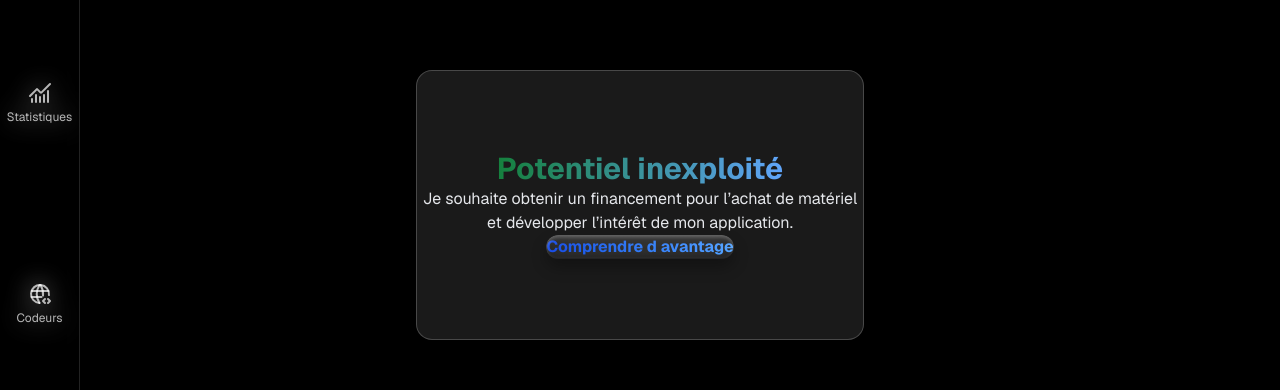
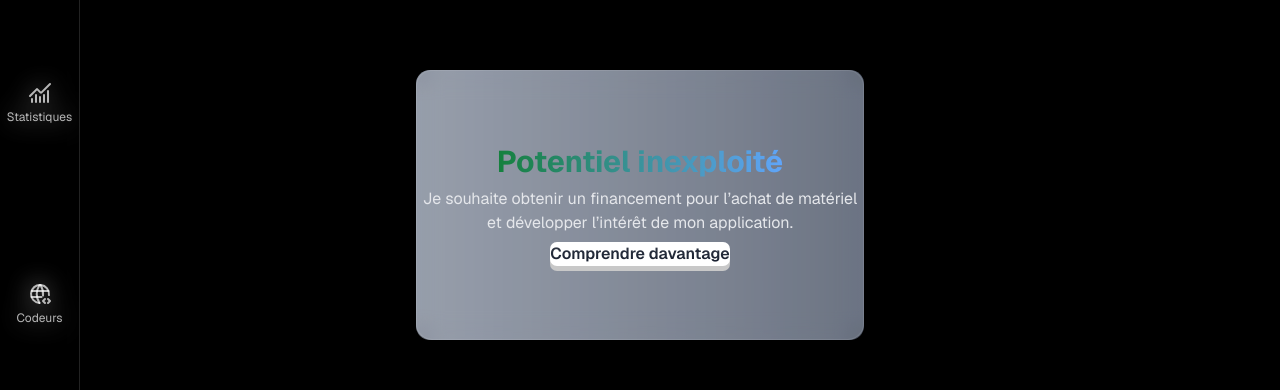
Before and after one commit to nonnzy7even7iete/nonnzytransformiumfullstackbundel, a Next.js app: page /dashboard in a window 1280 px wide. Shown: the part 195-585 px from the top of the page. Built offline with nearby package versions, Linux system fonts and the light colour scheme; no server answers; sample sign-in values are in the browser's storage.

Commit message:
Zy Bulding workflow

```diff
--- a/src/components/PotentialCard.tsx
+++ b/src/components/PotentialCard.tsx
@@ -1,6 +1,7 @@
 "use client";
 
 import { useRouter } from "next/navigation";
+import { useEffect, useState } from "react";
 
 interface PotentialCardProps {
   title: string;
@@ -14,24 +15,46 @@ export default function PotentialCard({
   redirectPath,
 }: PotentialCardProps) {
   const router = useRouter();
+  const [animationClass, setAnimationClass] = useState("");
+
+  // Ajout d’une légère animation au mount
+  useEffect(() => {
+    setTimeout(() => setAnimationClass("opacity-100 translate-y-0"), 50);
+  }, []);
 
   return (
     <div
+      className={`
+        relative w-full max-w-md mx-auto
+        p-[2px] rounded-2xl
+        bg-gradient-to-r from-gray-400 via-gray-500 to-gray-700
+        animate-gradient-move
+        transition-all duration-300
+        ${animationClass || "opacity-0 translate-y-3"}
+      `}
+      style={{
+        backgroundSize: "200% 200%",
+        animation: "gradientFlow 5s ease infinite",
+        borderRadius: "14px",
+      }}
+    >
+      <div
         className="
-        relative w-full max-w-md mx-auto
+          relative flex flex-col items-center justify-center text-center
           bg-white/10 backdrop-blur-md
-        border border-white/20
-        rounded-2xl p-10
-        flex flex-col items-center justify-center text-center
+          border border-white/10
+          rounded-2xl
+          p-10
+          gap-[7px]
           shadow-lg shadow-black/30
           transition-all duration-300
           hover:scale-[1.03] hover:shadow-green-400/20
         "
         style={{ minHeight: "270px" }}
       >
-      {/* Titre avec gradient */}
+        {/* Titre */}
         <h2
-        className="text-2xl md:text-3xl font-bold mb-6 text-transparent bg-clip-text"
+          className="text-2xl md:text-3xl font-bold text-transparent bg-clip-text"
           style={{
             backgroundImage: "linear-gradient(90deg, #15803d, #60a5fa)",
           }}
@@ -40,26 +63,40 @@ export default function PotentialCard({
         </h2>
 
         {/* Description */}
-      <p className="text-gray-200 mb-8 px-4">{description}</p>
+        <p className="text-gray-200 px-4">{description}</p>
 
-      {/* Bouton 3D avec texte gradient bleu */}
+        {/* Bouton 3D blanc */}
         <button
           onClick={() => router.push(redirectPath)}
           className="
-          relative  px-8 py-4 rounded-xl
-          bg-white backdrop-blur-md
-          text-transparent font-bold
-          bg-clip-text
-          bg-gradient-to-r from-blue-700 to-blue-400
-          shadow-[0_8px_15px_rgba(0,0,0,0.3),inset_0_2px_4px_rgba(255,255,255,0.3)]
-          hover:shadow-[0_12px_20px_rgba(0,0,0,0.4),inset_0_2px_6px_rgba(255,255,255,0.35)]
-          hover:-translate-y-1 hover:scale-[1.03]
-          transition-all duration-300
+            relative text-gray-900 font-semibold
+            rounded-[7px]
+            bg-white shadow-[0_5px_0_rgba(200,200,200,1)]
+            px-8 py-3
+            active:translate-y-[2px] active:shadow-[0_3px_0_rgba(180,180,180,1)]
+            transition-all duration-200 ease-out
+            hover:scale-[1.03]
           "
         >
-        Comprendre d avantage
-        <span className="absolute inset-0 rounded-xl bg-gradient-to-b from-white/20 to-transparent opacity-30 pointer-events-none"></span>
+          Comprendre davantage
+          <span className="absolute inset-0 rounded-[7px] bg-gradient-to-b from-white/40 to-transparent opacity-40 pointer-events-none"></span>
         </button>
+      </div>
+
+      {/* Animation CSS pour le gradient border */}
+      <style jsx>{`
+        @keyframes gradientFlow {
+          0% {
+            background-position: 0% 50%;
+          }
+          50% {
+            background-position: 100% 50%;
+          }
+          100% {
+            background-position: 0% 50%;
+          }
+        }
+      `}</style>
     </div>
   );
 }
```
Lines whose indentation alone changed are shown as unchanged.
